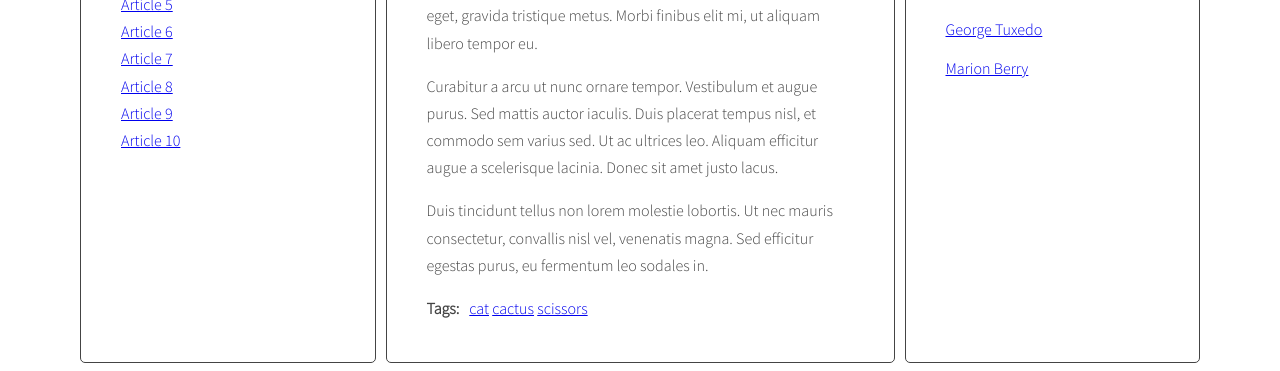
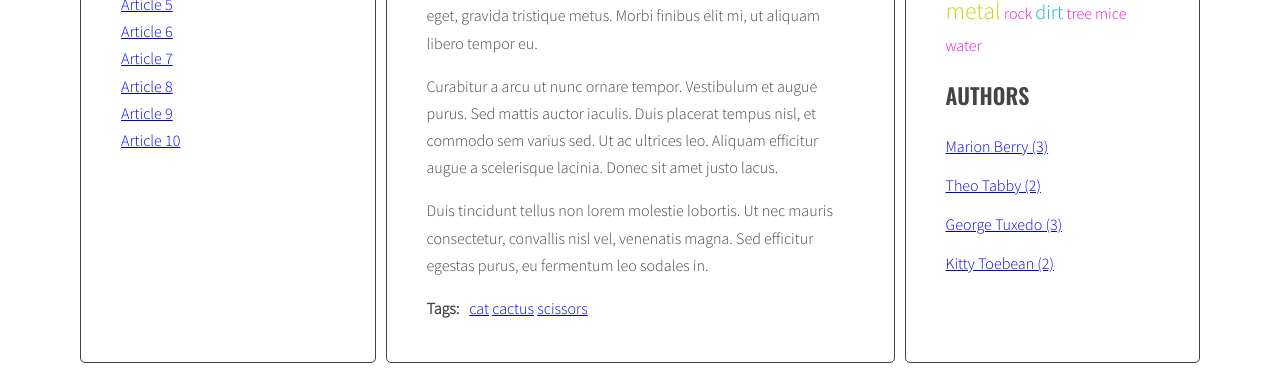
Before and after one commit to MaksBiderman/javascript-blog, a website: page index.html in a window 1280 px wide. Shown: the part 476-847 px from the top of the page. Drawn offline with nearby package versions, Linux system fonts and the light colour scheme.

Commit message:
add tag and author list

```diff
--- a/js/script.js
+++ b/js/script.js
@@ -3,7 +3,7 @@
     const links = document.querySelectorAll('.titles a');
     console.log('links:', links);
   }); */
-  const titleClickHandler = function(event){
+const titleClickHandler = function (event) {
   event.preventDefault();
   const clickedElement = this;
   console.log('Link was clicked!');
@@ -11,7 +11,7 @@
   /* remove class 'active' from all article links  */
   const activeLinks = document.querySelectorAll('.titles a.active');
 
-    for(let activeLink of activeLinks){
+  for (let activeLink of activeLinks) {
     activeLink.classList.remove('active');
   }
   /* add class 'active' to the clicked link */
@@ -22,7 +22,7 @@
   /* remove class 'active' from all articles */
   const activeArticles = document.querySelectorAll('.post.active');
 
-    for (let activeArticle of activeArticles){
+  for (let activeArticle of activeArticles) {
     activeArticle.classList.remove('active')
   }
   /* get 'href' attribute from the clicked link */
@@ -42,9 +42,13 @@
   optTitleSelector = '.post-title',
   optTitleListSelector = '.titles',
   optArticleTagsSelector = '.post-tags .list',
-  optArticleAuthorSelector = '.post-author';
+  optArticleAuthorSelector = '.post-author',
+  optTagsListSelector = '.tags.list',
+  optCloudClassCount = '5',
+  optCloudClassPrefix = 'tag-size-',
+  optAuthorsListSelector = '.authors';
 
-   function generateTitleLinks(customSelector = ''){
+function generateTitleLinks(customSelector = '') {
   /* remove contents of titleList */
   const titleList = document.querySelector(optTitleListSelector)
   titleList.innerHTML = '';
@@ -53,7 +57,7 @@
   /* for each article */
 
   const articles = document.querySelectorAll(optArticleSelector + customSelector);
-    for(let article of articles){
+  for (let article of articles) {
     /* get the article id */
     const articleId = article.getAttribute('id');
 
@@ -72,7 +76,7 @@
   const links = document.querySelectorAll('.titles a');
   console.log(links);
 
-    for(let link of links){
+  for (let link of links) {
     link.addEventListener('click', titleClickHandler);
   }
 
@@ -81,13 +85,36 @@
 
 generateTitleLinks();
 
+function calculateTagsParams(tags) {
+  const params = { max: 0, min: 999999 };
+  for (let tag in tags) {
+    if (tags[tag] > params.max) {
+      params.max = tags[tag];
+    }
+    if (tags[tag] < params.min) {
+      params.min = tags[tag]
+    }
+  }
 
-  function generateTags(){
+  return params;
+
+}
+function calculateTagClass(count, params) {
+  const normalizedCount = count - params.min;
+  const normalizedMax = params.max - params.min;
+  const percentage = normalizedCount / normalizedMax;
+  const classNumber = Math.floor(percentage * (optCloudClassCount - 1) + 1);
+  return optCloudClassPrefix + classNumber;
+
+}
+function generateTags() {
+  /* [NEW] create a new variable allTags with an empty object */
+  let allTags = {};
   /* find all articles */
   const articles = document.querySelectorAll(optArticleSelector);
   console.log(articles);
   /* START LOOP: for every article: */
-    for(let article of articles ){
+  for (let article of articles) {
 
     /* find tags wrapper */
     const tagsWrap = article.querySelector(optArticleTagsSelector);
@@ -102,13 +129,20 @@
     const articleTagsArray = articleTags.split(' ');
 
     /* START LOOP: for each tag */
-      for(let tag of articleTagsArray){
+    for (let tag of articleTagsArray) {
       /* generate HTML of the link */
-        const LinkHTML = '<li><a href="#tag-' + tag + '">' + tag + '</a></li> ';
+      const linkHTML = '<li><a href="#tag-' + tag + '">' + tag + '</a></li> ';
 
 
       /* add generated code to html variable */
-        html = html + LinkHTML;
+      html = html + linkHTML;
+      /* [NEW] check if this link is NOT already in allTags */
+      if (!allTags[tag]) {
+        /* [NEW] add generated code to allTags object */
+        allTags[tag] = 1;
+      } else {
+        allTags[tag]++;
+      }
 
 
       /* END LOOP: for each tag */
@@ -118,11 +152,28 @@
 
     /* END LOOP: for every article: */
   }
+  /* [NEW] find list of tags in right column */
+  const tagList = document.querySelector(optTagsListSelector);
+
+  /* [NEW] create variable for all links HTML code */
+  const tagsParams = calculateTagsParams(allTags);
+  console.log('tagsParams:', tagsParams)
+  let allTagsHTML = '';
+
+  /* [NEW] START LOOP: for each tag in allTags: */
+  for (let tag in allTags) {
+    /* [NEW] generate code of a link and add it to allTagsHTML */
+    allTagsHTML += '<a class=' + calculateTagClass(allTags[tag], tagsParams) + ' href="#tag-' + tag + '">' + tag + ' </a> ';
+
+    /* [NEW] END LOOP: for each tag in allTags: */
+  }
+  /*[NEW] add HTML from allTagsHTML to tagList */
+  tagList.innerHTML = allTagsHTML;
 }
 
 generateTags();
 
-  function tagClickHandler(event){
+function tagClickHandler(event) {
   /* prevent default action for this event */
   event.preventDefault();
   /* make new constant named "clickedElement" and give it the value of "this" */
@@ -138,7 +189,7 @@
 
 
   /* START LOOP: for each active tag link */
-    for(let taglink of activeTagLinks){
+  for (let taglink of activeTagLinks) {
 
     /* remove class active */
     taglink.classList.remove('active');
@@ -150,7 +201,7 @@
   const foundTagLinks = document.querySelectorAll('a[href="' + href + '"]');
 
   /* START LOOP: for each found tag link */
-    for(let foundTagLink of foundTagLinks){
+  for (let foundTagLink of foundTagLinks) {
 
     /* add class active */
     foundTagLink.classList.add('active')
@@ -162,12 +213,12 @@
 }
 
 
-  function addClickListenersToTags(){
+function addClickListenersToTags() {
   /* find all links to tags */
   const tagLinks = document.querySelectorAll('a[href^="#tag-"]');
 
   /* START LOOP: for each link */
-    for(let tagLink of tagLinks){
+  for (let tagLink of tagLinks) {
     /* add tagClickHandler as event listener for that link */
     tagLink.addEventListener('click', tagClickHandler);
     /* END LOOP: for each link */
@@ -176,10 +227,11 @@
 
 addClickListenersToTags();
 
-  function genereteAuthors(){
+function generateAuthors() {
+  let allAuthors = {};
   const articles = document.querySelectorAll(optArticleSelector);
 
-    for(let article of articles ){
+  for (let article of articles) {
     const authorWrap = article.querySelector(optArticleAuthorSelector);
     let html = '';
     const articleAuthor = article.getAttribute('data-author');
@@ -187,10 +239,25 @@
     html = html + linkHTML;
 
     authorWrap.innerHTML = html;
+
+    if (!allAuthors[articleAuthor]) {
+      allAuthors[articleAuthor] = 1;
+    } else {
+      allAuthors[articleAuthor]++;
     }
   }
-  genereteAuthors();
-    function authorClickHandler(event){
+
+  const authorList = document.querySelector(optAuthorsListSelector);
+  let allAuthorsHTML = '';
+
+  for (let author in allAuthors) {
+    allAuthorsHTML += '<li><a href="#author-' + author + '">' + author + ' (' + allAuthors[author] + ')</a></li> ';
+  }
+
+  authorList.innerHTML = allAuthorsHTML;
+}
+generateAuthors();
+function authorClickHandler(event) {
   event.preventDefault();
   const clickedElement = this;
   const href = clickedElement.getAttribute('href');
@@ -198,9 +265,9 @@
 
 
 }
-  function addClickListenersToAuthors(){
+function addClickListenersToAuthors() {
   const authorLinks = document.querySelectorAll('a[href^="#author-"]');
-    for(let authorLink of authorLinks ){
+  for (let authorLink of authorLinks) {
     authorLink.addEventListener('click', authorClickHandler);
   }
 
--- a/sass/style.scss
+++ b/sass/style.scss
@@ -118,3 +118,33 @@ body {
     margin: 0 10px 0 0;
   }
 }
+.tag-size-5{
+  font-size: 200%;
+  color: red;
+  display: inline-block;
+  text-decoration: none;
+}
+.tag-size-4{
+  font-size: 175%;
+  color: rgb(34, 152, 27);
+  display: inline-block;
+  text-decoration: none;
+}
+.tag-size-3{
+  font-size: 150%;
+  color: rgb(209, 209, 14);
+  display: inline-block;
+  text-decoration: none;
+}
+.tag-size-2{
+  font-size: 125%;
+  color: rgb(17, 177, 226);
+  display: inline-block;
+  text-decoration: none;
+}
+.tag-size-1{
+  font-size: 100%;
+  color: rgb(242, 9, 226);
+  display: inline-block;
+  text-decoration: none;
+}
```
Also changed, not shown: css/style.css, 1 other file. Lines whose indentation alone changed are shown as unchanged.
